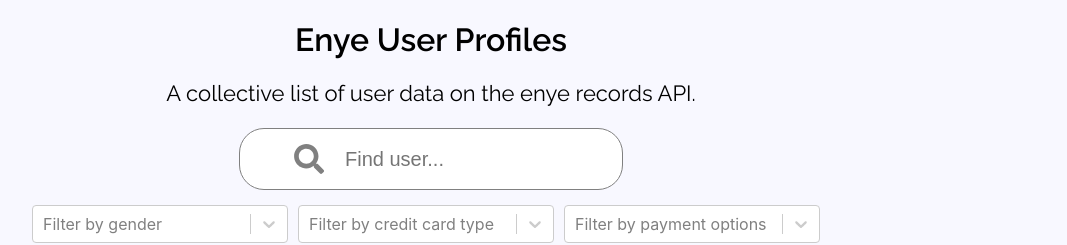
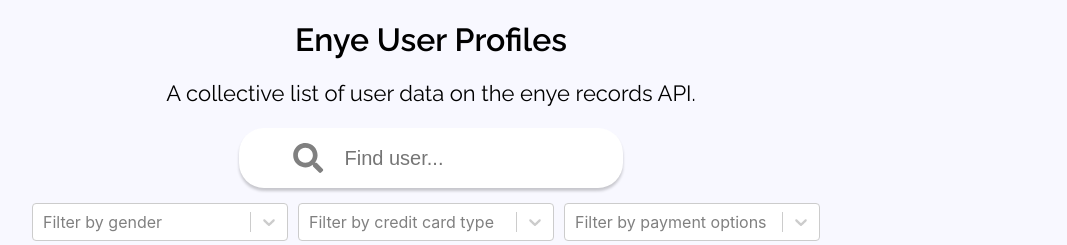
Before and after one commit to AdejokeOgunyinka/User-profile-website, a React (Create React App) app: page / in a window 1280 px wide. Shown: the top 245 px of the page, without its empty margins (209-1276 px from the left). Built offline with nearby package versions, Linux system fonts and the light colour scheme; no server answers.

Commit message:
Amended filter style and card style

```diff
--- a/src/components/searchBar/style.js
+++ b/src/components/searchBar/style.js
@@ -9,7 +9,8 @@
     box-sizing: border-box;
     justify-content: center;
     align-items: center;
-    border: 1px solid grey;
+    border: none;
+    box-shadow: 0 3px 3px 0 rgba(0, 0, 0, 0.2);
     border-radius: 25px;
     background-color: white;
     box-sizing: border-box;
```
